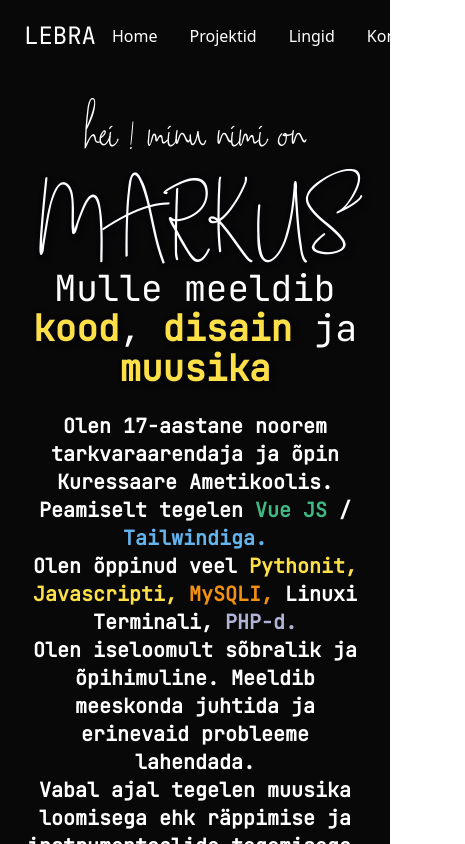
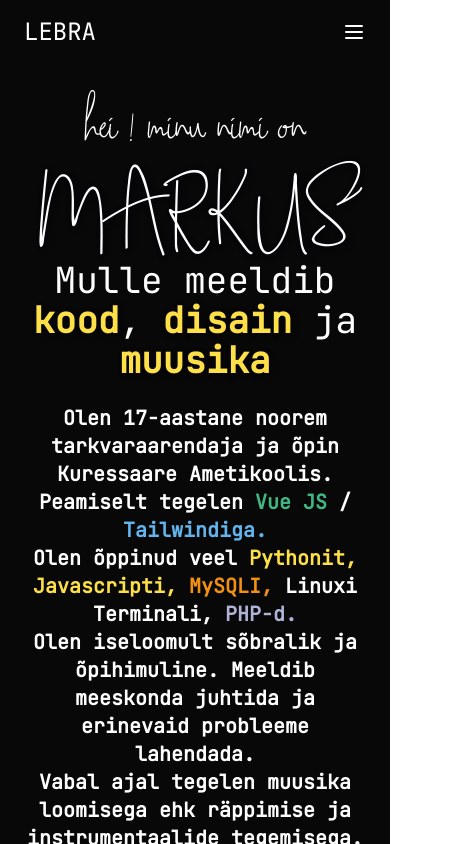
Before and after one commit to lebra2/portfoolio, a Vue app: page / in a window 390 px wide. Shown: the top 844 px of the page, 465 px wide, since content can reach past the window. Built offline with nearby package versions, Linux system fonts and the light colour scheme.

Commit message:
burgermenu

```diff
--- a/src/components/Navigation.vue
+++ b/src/components/Navigation.vue
@@ -3,7 +3,7 @@
     <div class="text-xl font-medium text-white">
       <h1 class="font-['Jetbrains'] text-2xl">LEBRA</h1>
     </div>
-    <nav class="flex">
+    <nav class="lg:flex hidden">
       <router-link to="/">
         <h1 class="block px-4 py-2 text-white hover:bg-gray-800" href="#">Home</h1>
     </router-link>
```
